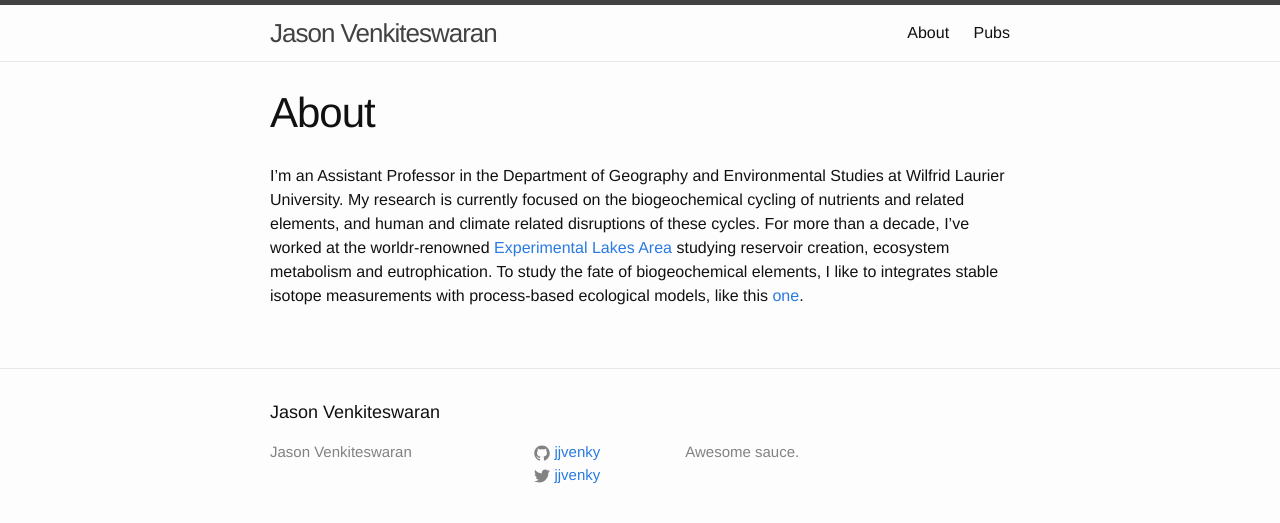
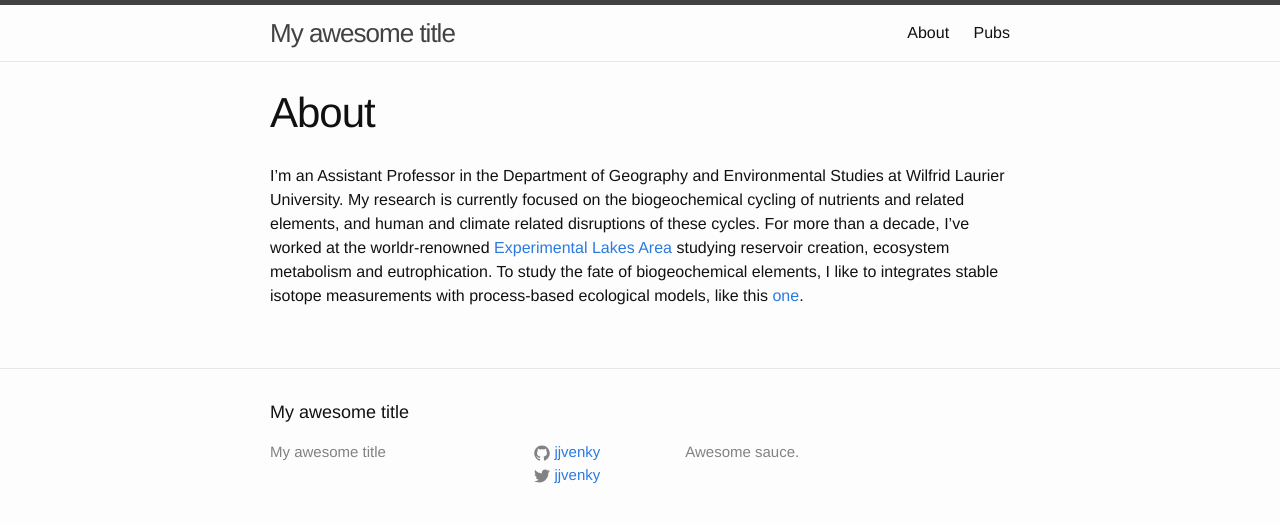
Before and after one commit to jjvenky/jjvenky.github.io, a Jekyll site: the page built from about.md, in a window 1280 px wide. Shown: the top 523 px of the page. Built offline with Jekyll 4.4.1, drawn with Linux system fonts in a browser that asks for light colours.

Commit message:
Revert "Remove the awesome :-("
This reverts commit c77180e0e753d6f12a37bea30c906ccaf8b796e9.

```diff
--- a/_config.yml
+++ b/_config.yml
@@ -6,7 +6,7 @@
 # 'jekyll serve'. If you change this file, please restart the server process.
 
 # Site settings
-title: Jason Venkiteswaran
+title: My awesome title
 # email: your-email@domain.com
 description: > # this means to ignore newlines until "baseurl:"
   Awesome sauce.
```
